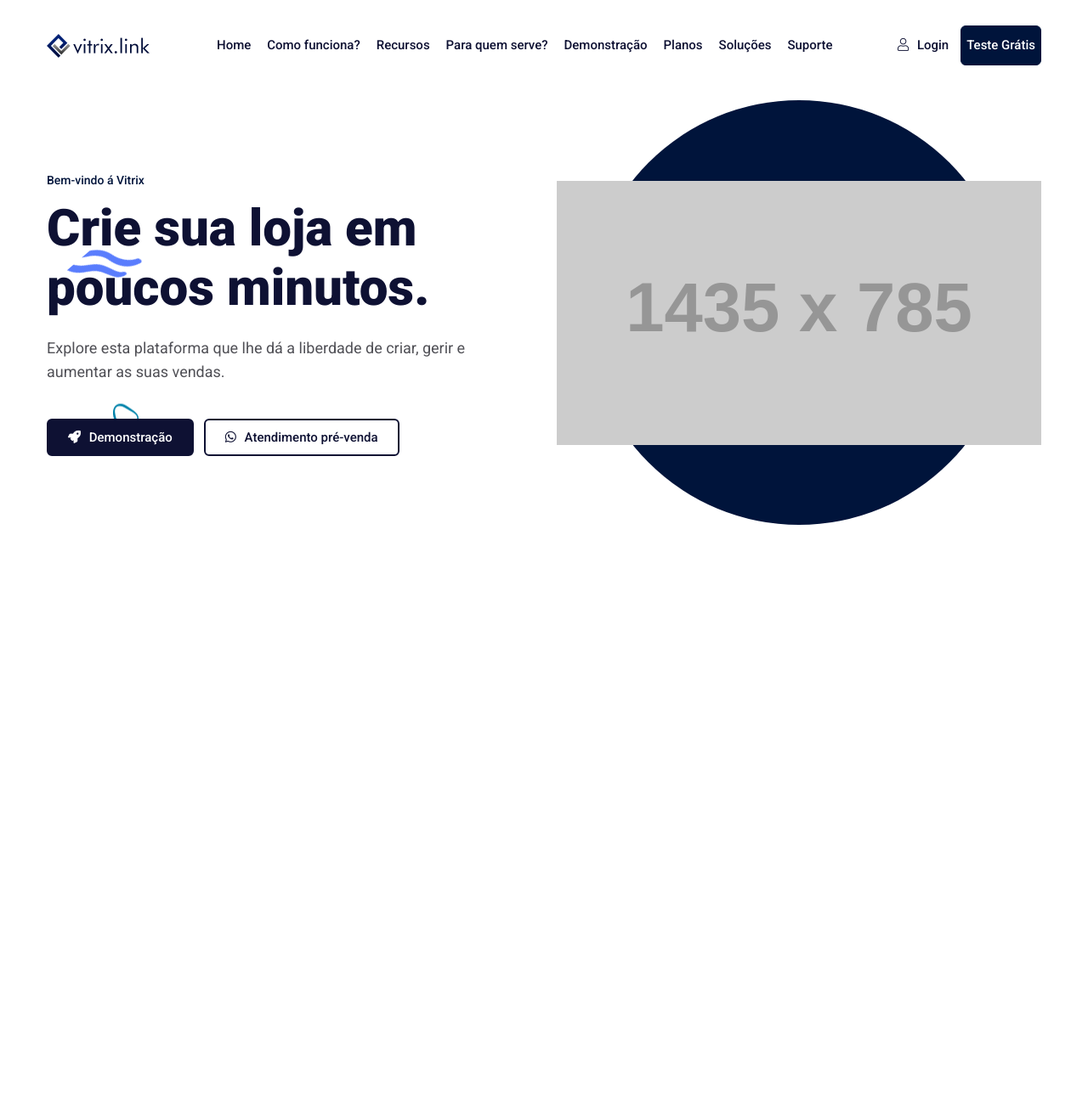
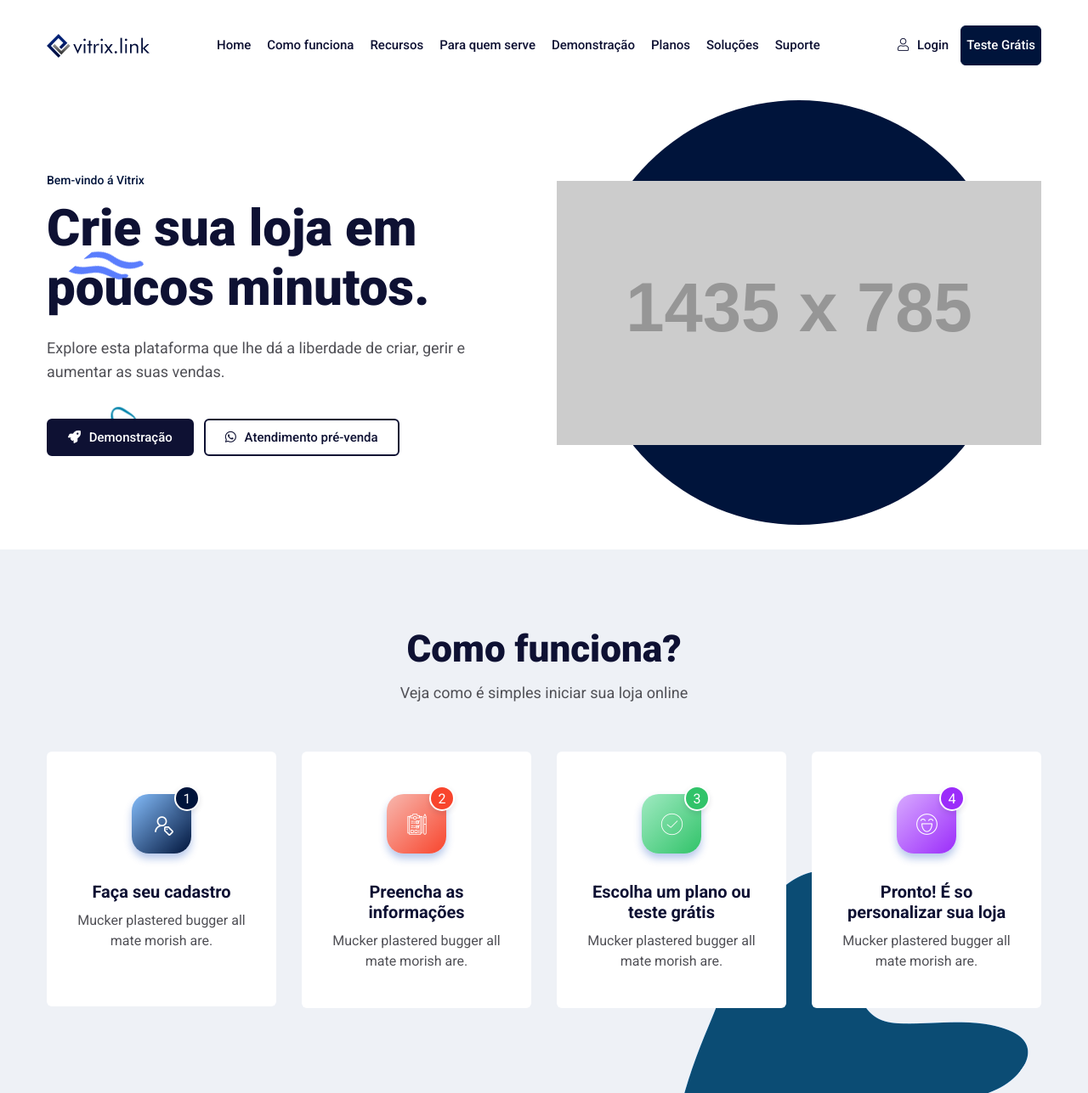
Before and after one commit to devisaah/vitrix.link, a plain HTML site: page conheca.vitrix.link/index.html in a window 1280 px wide. Shown: the whole page at 85% size. Before the commit the page ends 800 px from the top, so only its background shows below. Drawn offline with Linux system fonts and the light colour scheme; placeholder pictures from the web are drawn by us.

Commit message:
Como funciona?

```diff
--- a/conheca.vitrix.link/index.html
+++ b/conheca.vitrix.link/index.html
@@ -49,13 +49,13 @@
                                         <a href="index.html">Home</a>
                                     </li>
                                     <li class="menu-item-has-children active">
-                                        <a href="#como-funciona">Como funciona?</a>
+                                        <a href="#como-funciona">Como funciona</a>
                                     </li>
                                     <li class="menu-item-has-children active">
                                         <a href="#recursos">Recursos</a>
                                     </li>
                                     <li class="menu-item-has-children active">
-                                        <a href="#pra-quem-serve">Para quem serve?</a>
+                                        <a href="#pra-quem-serve">Para quem serve</a>
                                     </li>
                                     <li class="menu-item-has-children active">
                                         <a href="#demo">Demonstração</a>
@@ -102,13 +102,13 @@
                                         <a href="index.html">Home</a>
                                     </li>
                                     <li>
-                                        <a href="#como-funciona">Como funciona?</a>
+                                        <a href="#como-funciona">Como funciona</a>
                                     </li>
                                     <li>
                                         <a href="#recursos">Recursos</a>
                                     </li>
                                     <li>
-                                        <a href="#pra-quem-serve">Para quem serve?</a>
+                                        <a href="#pra-quem-serve">Para quem serve</a>
                                     </li>
                                     <li>
                                         <a href="#demo">Demonstração</a>
@@ -173,8 +173,62 @@
                 <img src="assets/images/shape/shape-4.png" alt="">
             </div>
         </section>
-        <!--====== APPIE HERO PART ENDS ======-->
 
+        <!--====== Como funciona ======-->
+        <section class="appie-service-area pt-90 pb-100" id="como-funciona">
+            <div class="container">
+            <div class="row justify-content-center">
+                <div class="col-lg-6">
+                    <div class="appie-section-title text-center">
+                        <h3 class="appie-title">Como funciona? </h3>
+                        <p>Veja como é simples iniciar sua loja online</p>
+                    </div>
+                </div>
+            </div>
+            <div class="row">
+                <div class="col-lg-3 col-md-6">
+                    <div class="appie-single-service text-center mt-30 wow animated fadeInUp" data-wow-duration="2000ms" data-wow-delay="200ms">
+                        <div class="icon">
+                            <img src="assets/images/icon/1.png" alt="">
+                            <span>1</span>
+                        </div>
+                        <h4 class="appie-title">Faça seu cadastro</h4>
+                        <p>Mucker plastered bugger all mate morish are.</p>
+                    </div>
+                </div>
+                <div class="col-lg-3 col-md-6">
+                    <div class="appie-single-service text-center mt-30 item-2 wow animated fadeInUp" data-wow-duration="2000ms" data-wow-delay="400ms">
+                        <div class="icon">
+                        <img src="assets/images/icon/2.png" alt="">
+                        <span>2</span>
+                        </div>
+                        <h4 class="appie-title">Preencha as informações</h4>
+                        <p>Mucker plastered bugger all mate morish are.</p>
+                    </div>
+                </div>
+                <div class="col-lg-3 col-md-6">
+                    <div class="appie-single-service text-center mt-30 item-3 wow animated fadeInUp" data-wow-duration="2000ms" data-wow-delay="600ms">
+                        <div class="icon">
+                        <img src="assets/images/icon/3.png" alt="">
+                        <span>3</span>
+                        </div>
+                        <h4 class="appie-title">Escolha um plano ou teste grátis</h4>
+                        <p>Mucker plastered bugger all mate morish are.</p>
+                    </div>
+                </div>
+                <div class="col-lg-3 col-md-6">
+                    <div class="appie-single-service text-center mt-30 item-4 wow animated fadeInUp" data-wow-duration="2000ms" data-wow-delay="800ms">
+                        <div class="icon">
+                        <img src="assets/images/icon/4.png" alt="">
+                        <span>4</span>
+                        </div>
+                        <h4 class="appie-title">Pronto! É so personalizar sua loja</h4>
+                        <p>Mucker plastered bugger all mate morish are.</p>
+                    </div>
+                </div>
+            </div>
+            </div>
+        </section>
 
         <!--====== JS ======-->
         <!-- <script src="assets/js/jquery-3.6.0.js" ></script> -->
```
Also changed, not shown: conheca.vitrix.link/assets/css/style.css, conheca.vitrix.link/assets/images/icon/1.png (added), conheca.vitrix.link/assets/images/icon/2.png (added), conheca.vitrix.link/assets/images/icon/3.png (added), conheca.vitrix.link/assets/images/icon/4.png (added), conheca.vitrix.link/assets/images/shape/shape-1.png (added).
